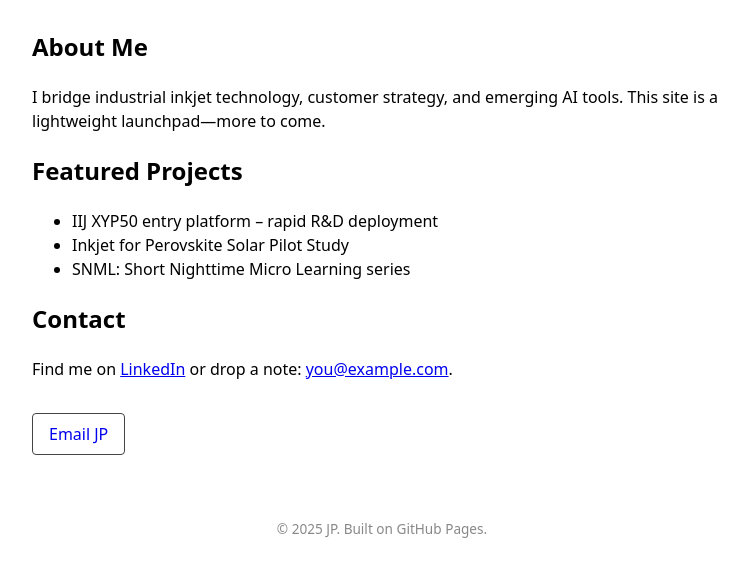
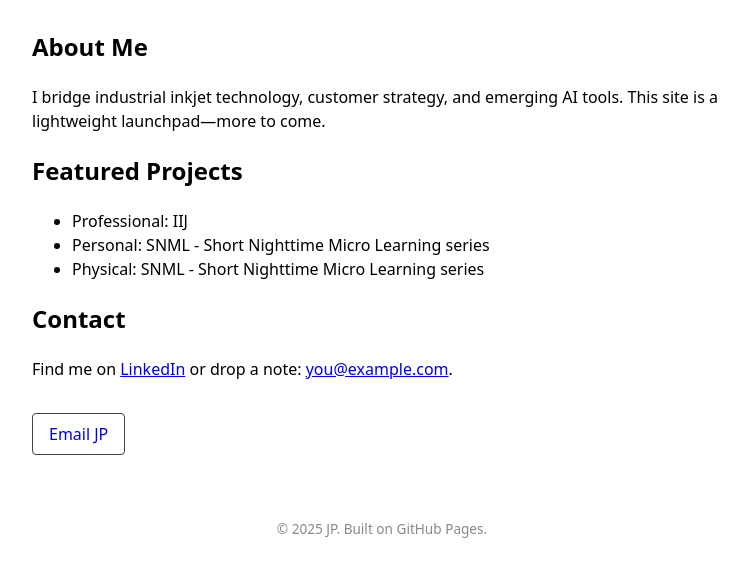
Before and after one commit to jptraxler42/github.io, a plain HTML site: page index.html in a window 1280 px wide. Shown: the part 155-732 px from the top of the page, without its empty margins (258-1006 px from the left). Drawn offline with Linux system fonts and the light colour scheme.

Commit message:
Update index.html

```diff
--- a/index.html
+++ b/index.html
@@ -33,9 +33,9 @@
   <section id="projects">
     <h2>Featured Projects</h2>
     <ul>
-      <li>IIJ XYP50 entry platform – rapid R&D deployment</li>
-      <li>Inkjet for Perovskite Solar Pilot Study</li>
-      <li>SNML: Short Nighttime Micro Learning series</li>
+      <li>Professional: IIJ</li>
+      <li>Personal: SNML - Short Nighttime Micro Learning series</li>
+      <li>Physical: SNML - Short Nighttime Micro Learning series</li>
     </ul>
   </section>
 
```
